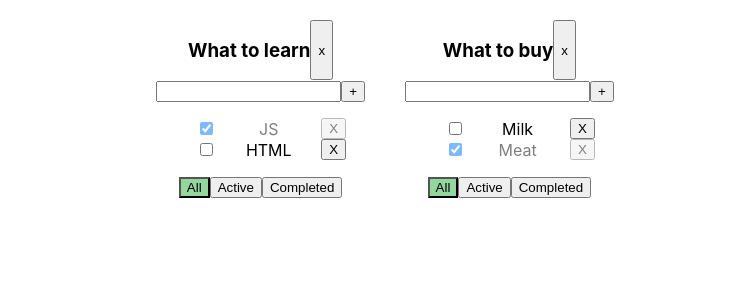
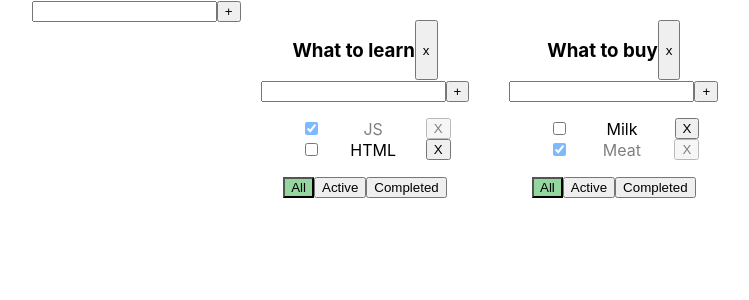
Before and after one commit to NataliaZakrevskaya/todo-list, a React (Create React App) app: page / in a window 1280 px wide. Shown: the top 300 px of the page, without its empty margins (255-1004 px from the left). Built offline with nearby package versions, Linux system fonts and the light colour scheme.

Commit message:
Added AddItemForm.tsx

```diff
--- a/src/App.tsx
+++ b/src/App.tsx
@@ -2,6 +2,7 @@ import React, {useState} from 'react';
 import './App.css';
 import {TaskType, TodoList} from "./Components/TodoList";
 import {v1} from "uuid";
+import {AddItemForm} from "./Components/Common-components/AddItemForm";
 
 
 const App = () => {
@@ -28,29 +29,40 @@ const App = () => {
 
     //CRUD for todolists
     const removeTodolist = (todolistId: string) => {
-        setTodolists(todolists.filter(tl => tl.id !== todolistId))
+        setTodolists(todolists.filter(tl => tl.id !== todolistId));
+    }
+    const addTodolist = (title: string) => {
+        let newTodolistId = v1();
+        let newTodolist: TodolistType = {
+            id: newTodolistId, title: title, filter: 'all'
+        }
+        setTodolists([newTodolist, ...todolists]);
+        setTasks({
+            ...tasks,
+            [newTodolistId] : []
+        })
     }
 
 
 
     //CRUD for tasks
     const deleteTask = (todolistID: string, id: string) => {
-        let todolistTasks = tasks[todolistID]
-        tasks[todolistID] = todolistTasks.filter(t => t.id !== id)
+        let todolistTasks = tasks[todolistID];
+        tasks[todolistID] = todolistTasks.filter(t => t.id !== id);
         setTasks({...tasks})
     }
     const addTask = (todolistID: string, title: string) => {
-        let newTask = {id: v1(), title: title, isDone: false}
-        let todolistTasks = tasks[todolistID]
-        tasks[todolistID] = [newTask, ...todolistTasks]
-        setTasks({...tasks})
+        let newTask = {id: v1(), title: title, isDone: false};
+        let todolistTasks = tasks[todolistID];
+        tasks[todolistID] = [newTask, ...todolistTasks];
+        setTasks({...tasks});
     }
     const changeStatus = (todolistID: string, taskId: string, isDone: boolean) => {
-        let todolistTasks = tasks[todolistID]
+        let todolistTasks = tasks[todolistID];
         let task = todolistTasks.find(t => t.id === taskId);
         if (task) {
             task.isDone = isDone;
-            setTasks({...tasks})
+            setTasks({...tasks});
         }
     }
     //Filter options for tasks
@@ -58,13 +70,16 @@ const App = () => {
         let todolist = todolists.find(tl => tl.id === todolistID);
         if (todolist) {
             todolist.filter = filterValue;
-            setTodolists([...todolists])
+            setTodolists([...todolists]);
         }
     }
 
 
     return (
         <div className="App">
+
+            <AddItemForm addItem={addTodolist}/>
+
             {
                 todolists.map(tl => {
 
--- /dev/null
+++ b/src/Components/Common-components/AddItemForm.tsx
@@ -0,0 +1,45 @@
+import React, {ChangeEvent, useState} from 'react';
+
+export const AddItemForm = (props: AddItemPropsType) => {
+
+    let [title, setTitle] = useState<string>('')
+    let [error, setError] = useState<string | null>(null)
+
+    const addItem = () => {
+        if (title.trim() !== '') {
+            props.addItem(title);
+            setTitle('');
+        } else {
+            setError('Title is required');
+        }
+    }
+
+    const onChangeHandler = (e: ChangeEvent<HTMLInputElement>) => {
+        setTitle(e.currentTarget.value);
+    }
+    const onKeyPressHandler = (e: any) => {
+        setError(null);
+        if (e.charCode === 13) {
+            addItem();
+        }
+    }
+
+    return (
+        <div>
+            <input
+                onChange={onChangeHandler}
+                value={title}
+                onKeyPress={onKeyPressHandler}
+                className={error ? 'error' : ''}
+            />
+            <button onClick={addItem}>+</button>
+            {error && <div className='error-message'>{error}</div>}
+        </div>
+    );
+};
+
+
+// Types
+type AddItemPropsType = {
+    addItem: (title: string) => void
+}
--- a/src/Components/TodoList.tsx
+++ b/src/Components/TodoList.tsx
@@ -1,35 +1,19 @@
 import React, {ChangeEvent, useState} from 'react';
 import s from './TodoList.module.css'
 import {FilterType} from "../App";
+import {AddItemForm} from "./Common-components/AddItemForm";
 
 
 export const TodoList = (props: TodoListPropsType) => {
 
-    let [taskTitle, setTaskTitle] = useState<string>('')
-    let [error, setError] = useState<string | null>(null)
-
+    const addTask = (title: string) => {
+        props.addTask(props.id, title)
+    }
     const removeTodolist = () => {
         props.removeTodolist(props.id)
     }
 
-    const onChangeHandler = (e: ChangeEvent<HTMLInputElement>) => {
-        setTaskTitle(e.currentTarget.value);
-    }
-    const onKeyPressHandler = (e: any) => {
-        setError(null);
-        if (e.charCode === 13) {
-            addNewTask();
-        }
-    }
 
-    const addNewTask = () => {
-        if (taskTitle.trim() !== '') {
-            props.addTask(props.id, taskTitle);
-            setTaskTitle('');
-        } else {
-            setError('Title is required');
-        }
-    }
     const onAllClickHandler = () => {
         props.changeFilter(props.id,'all');
     }
@@ -48,16 +32,9 @@ export const TodoList = (props: TodoListPropsType) => {
                     <h3>{props.title}</h3>
                     <button onClick={removeTodolist}>x</button>
                 </div>
-                <div>
-                    <input
-                        onChange={onChangeHandler}
-                        value={taskTitle}
-                        onKeyPress={onKeyPressHandler}
-                        className={error ? 'error' : ''}
-                    />
-                    <button onClick={addNewTask}>+</button>
-                    {error && <div className='error-message'>{error}</div>}
-                </div>
+
+                <AddItemForm addItem={addTask}/>
+
                 <ul className={s.tasksContainer}>
                     {
                         props.tasks.map(t => {
```
